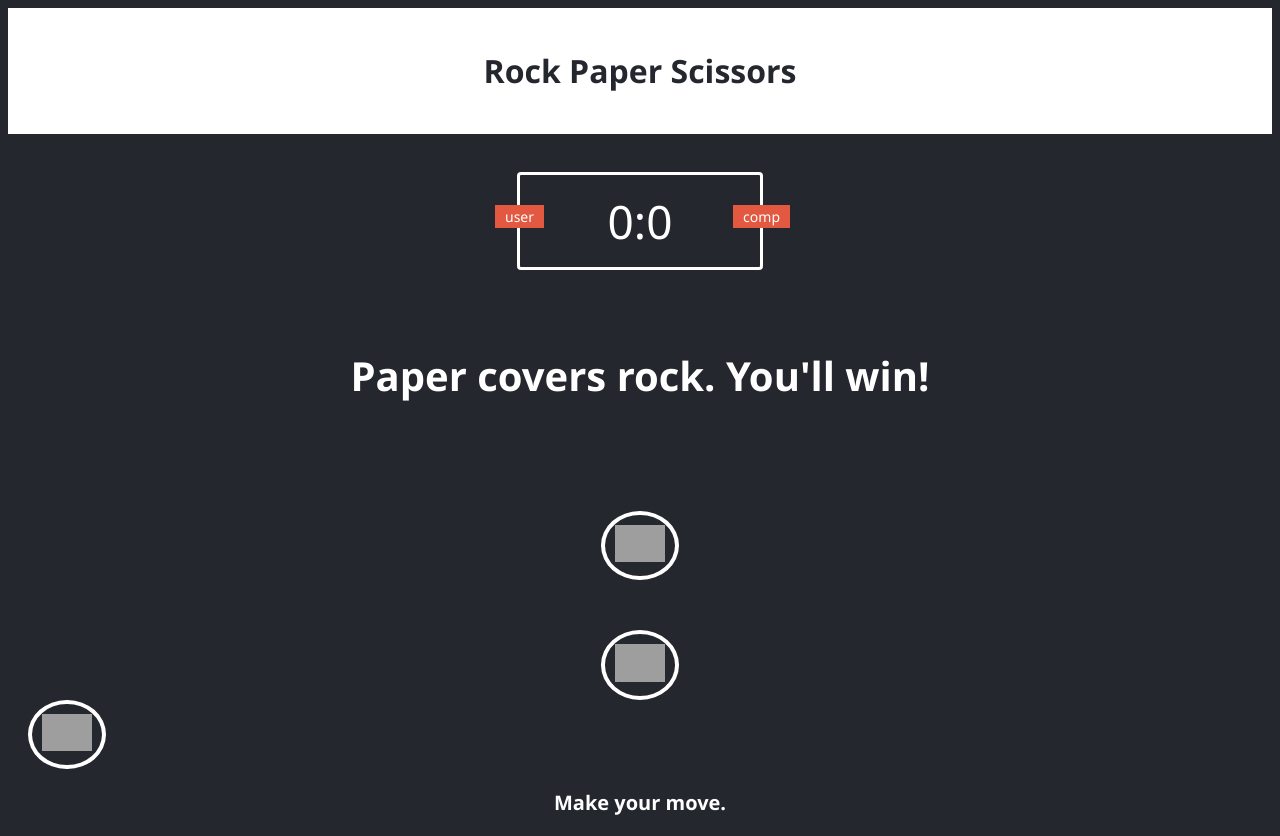
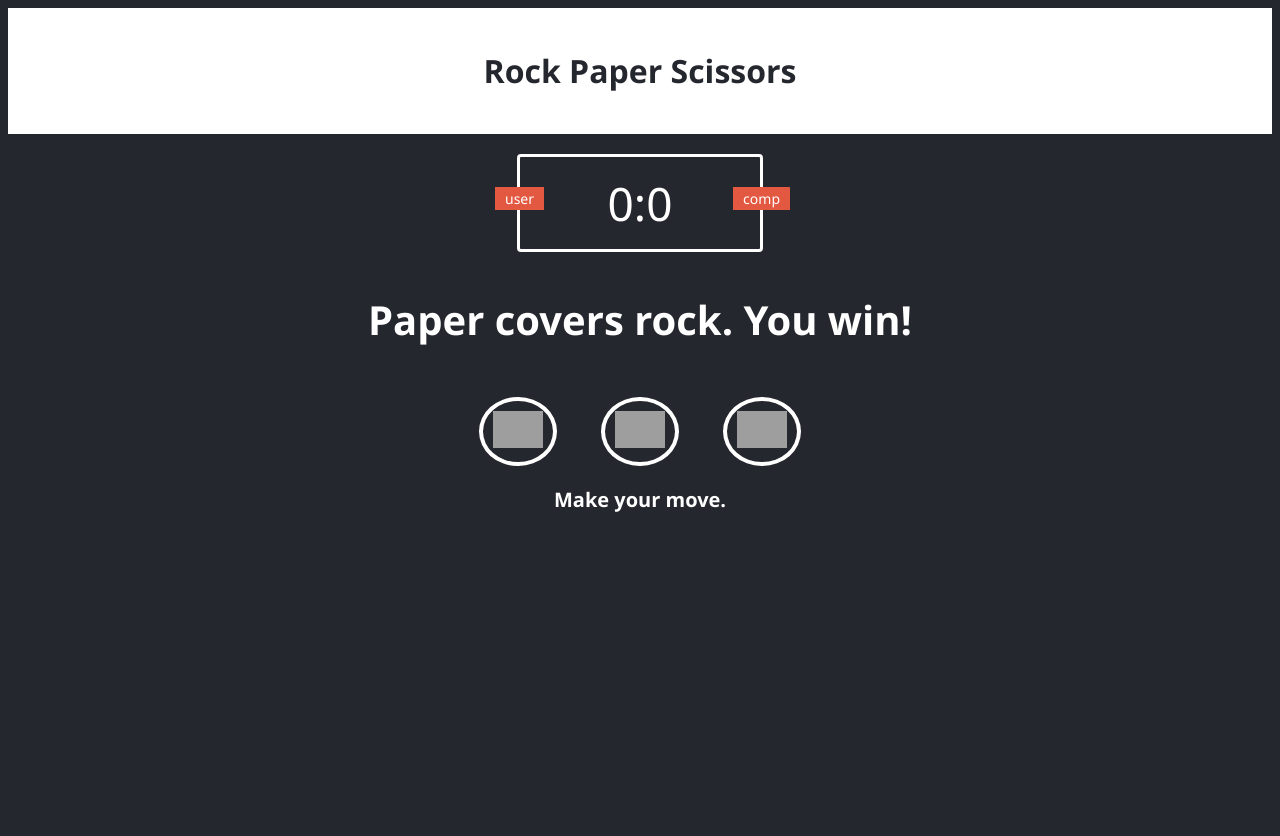
Before and after one commit to Nomcebo-coder-hub/Rock-Paper-Scissors-game, a plain HTML site: page index.html in a window 1280 px wide. After the commit the page ends 800 px from the top, so only its background shows below. Drawn offline with Linux system fonts and the light colour scheme; grey boxes are pictures that could not be loaded.

Commit message:
Updated index.html

```diff
--- a/index.html
+++ b/index.html
@@ -10,17 +10,17 @@
     <header>
       <h1>Rock Paper Scissors</h1>
     </header>
-      <br />
+
     <div class="score-board">
       <div class="badge" id="user-label">user</div>
       <div class="badge" id="computer-label">comp</div>
       <span id="user-score">0</span>:<span id="computer-score">0</span>
     </div>
-      <br />
+
     <div class="result">
-        <p>Paper covers rock. You'll win!</p>
+      <p>Paper covers rock. You win!</p>
     </div>
-      <br />
+
     <div class="choices">
       <div class="choice" id="r">
         <img
@@ -29,15 +29,12 @@
           width="50"
         />
       </div>
-      </div>
-      <div class="choices">
       <div class="choice" id="p">
         <img
           src="https://s3.amazonaws.com/shecodesio-production/uploads/files/000/109/687/original/Daco_1650091.png?1704690961"
           alt=""
           width="50"
         />
-        </div>
       </div>
       <div class="choice" id="s">
         <img
@@ -47,7 +44,7 @@
         />
       </div>
     </div>
-      <br />
+
     <p id="action-message">Make your move.</p>
   </body>
 </html>
```
Lines whose indentation alone changed are shown as unchanged.
